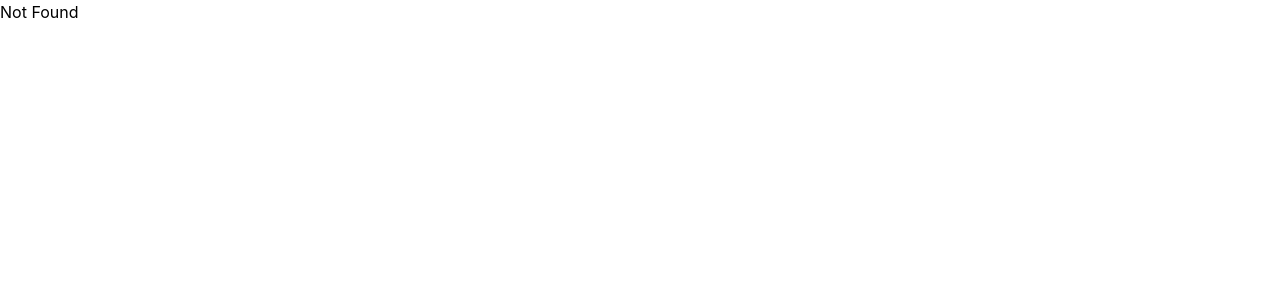
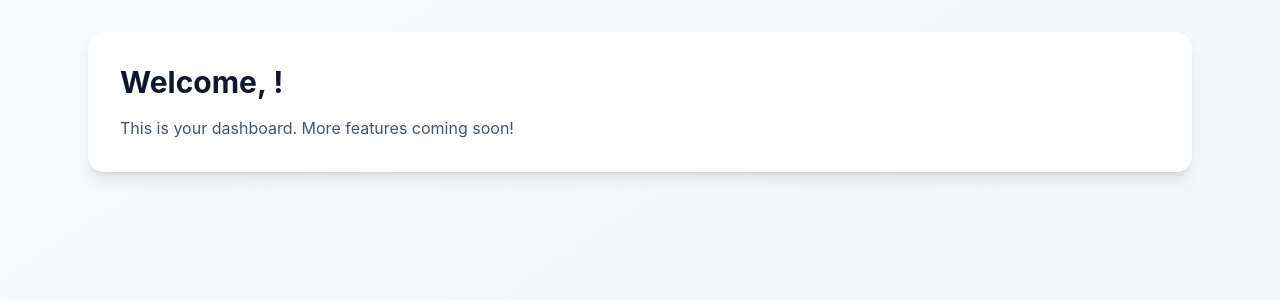
Before and after one commit to Trego-sports/Trego, a React (Vite) app in the folder trego-web/: page /dashboard in a window 1280 px wide. Shown: the top 300 px of the page. Built offline with nearby package versions, Linux system fonts and the light colour scheme.

Commit message:
Initialize auth

```diff
--- a/trego-web/package.json
+++ b/trego-web/package.json
@@ -10,6 +10,8 @@
   },
   "dependencies": {
     "@tailwindcss/vite": "^4.0.6",
+    "@tanstack/react-query": "^5.90.5",
+    "@tanstack/react-query-devtools": "^5.90.2",
     "@tanstack/react-router": "^1.132.0",
     "@tanstack/react-router-devtools": "^1.132.51",
     "@tanstack/router-plugin": "^1.132.0",
--- /dev/null
+++ b/trego-web/src/App.tsx
@@ -0,0 +1,13 @@
+import { useSuspenseQuery } from "@tanstack/react-query";
+import { authQueryOptions } from "./lib/queries/auth";
+import { RouterProvider } from "@tanstack/react-router";
+import { router } from "./router";
+
+function InnerApp() {
+  const { data: auth } = useSuspenseQuery(authQueryOptions);
+  return <RouterProvider router={router} context={{ auth }} />;
+}
+
+export default function App() {
+  return <InnerApp />;
+}
--- /dev/null
+++ b/trego-web/src/lib/queries/auth.ts
@@ -0,0 +1,12 @@
+import { queryOptions } from "@tanstack/react-query";
+
+export interface User {
+  id: string;
+  email: string;
+  username: string;
+}
+
+export const authQueryOptions = queryOptions<User | null>({
+  queryKey: ["auth"],
+  queryFn: async () => null,
+});
--- a/trego-web/src/main.tsx
+++ b/trego-web/src/main.tsx
@@ -1,21 +1,19 @@
 import { StrictMode } from "react";
 import ReactDOM from "react-dom/client";
-import { RouterProvider, createRouter } from "@tanstack/react-router";
-
-// Import the generated route tree
-import { routeTree } from "./routeTree.gen";
 
 import "./styles.css";
 import reportWebVitals from "./reportWebVitals.ts";
+import { QueryClient, QueryClientProvider } from "@tanstack/react-query";
+import type { router } from "./router.ts";
+import App from "./App.tsx";
 
-// Create a new router instance
-const router = createRouter({
-  routeTree,
-  context: {},
-  defaultPreload: "intent",
-  scrollRestoration: true,
-  defaultStructuralSharing: true,
-  defaultPreloadStaleTime: 0,
+const queryClient = new QueryClient({
+  defaultOptions: {
+    queries: {
+      staleTime: 1000 * 60 * 5, // 5 minutes
+      refetchOnWindowFocus: false,
+    },
+  },
 });
 
 // Register the router instance for type safety
@@ -31,7 +29,9 @@ if (rootElement && !rootElement.innerHTML) {
   const root = ReactDOM.createRoot(rootElement);
   root.render(
     <StrictMode>
-      <RouterProvider router={router} />
+      <QueryClientProvider client={queryClient}>
+        <App />
+      </QueryClientProvider>
     </StrictMode>
   );
 }
--- a/trego-web/src/routeTree.gen.ts
+++ b/trego-web/src/routeTree.gen.ts
@@ -10,11 +10,17 @@
 
 import { Route as rootRouteImport } from './routes/__root'
 import { Route as LoginRouteImport } from './routes/login'
+import { Route as DashboardRouteImport } from './routes/dashboard'
 import { Route as IndexRouteImport } from './routes/index'
 
 const LoginRoute = LoginRouteImport.update({
   id: '/login',
   path: '/login',
+  getParentRoute: () => rootRouteImport,
+} as any)
+const DashboardRoute = DashboardRouteImport.update({
+  id: '/dashboard',
+  path: '/dashboard',
   getParentRoute: () => rootRouteImport,
 } as any)
 const IndexRoute = IndexRouteImport.update({
@@ -25,27 +31,31 @@ const IndexRoute = IndexRouteImport.update({
 
 export interface FileRoutesByFullPath {
   '/': typeof IndexRoute
+  '/dashboard': typeof DashboardRoute
   '/login': typeof LoginRoute
 }
 export interface FileRoutesByTo {
   '/': typeof IndexRoute
+  '/dashboard': typeof DashboardRoute
   '/login': typeof LoginRoute
 }
 export interface FileRoutesById {
   __root__: typeof rootRouteImport
   '/': typeof IndexRoute
+  '/dashboard': typeof DashboardRoute
   '/login': typeof LoginRoute
 }
 export interface FileRouteTypes {
   fileRoutesByFullPath: FileRoutesByFullPath
-  fullPaths: '/' | '/login'
+  fullPaths: '/' | '/dashboard' | '/login'
   fileRoutesByTo: FileRoutesByTo
-  to: '/' | '/login'
-  id: '__root__' | '/' | '/login'
+  to: '/' | '/dashboard' | '/login'
+  id: '__root__' | '/' | '/dashboard' | '/login'
   fileRoutesById: FileRoutesById
 }
 export interface RootRouteChildren {
   IndexRoute: typeof IndexRoute
+  DashboardRoute: typeof DashboardRoute
   LoginRoute: typeof LoginRoute
 }
 
@@ -56,6 +66,13 @@ declare module '@tanstack/react-router' {
       path: '/login'
       fullPath: '/login'
       preLoaderRoute: typeof LoginRouteImport
+      parentRoute: typeof rootRouteImport
+    }
+    '/dashboard': {
+      id: '/dashboard'
+      path: '/dashboard'
+      fullPath: '/dashboard'
+      preLoaderRoute: typeof DashboardRouteImport
       parentRoute: typeof rootRouteImport
     }
     '/': {
@@ -70,6 +87,7 @@ declare module '@tanstack/react-router' {
 
 const rootRouteChildren: RootRouteChildren = {
   IndexRoute: IndexRoute,
+  DashboardRoute: DashboardRoute,
   LoginRoute: LoginRoute,
 }
 export const routeTree = rootRouteImport
--- /dev/null
+++ b/trego-web/src/router.ts
@@ -0,0 +1,15 @@
+import { createRouter } from "@tanstack/react-router";
+import { routeTree } from "./routeTree.gen";
+
+// Create a new router instance
+export const router = createRouter({
+  routeTree,
+  context: {
+    // auth will be passed down by the App component
+    auth: undefined!,
+  },
+  defaultPreload: "intent",
+  scrollRestoration: true,
+  defaultStructuralSharing: true,
+  defaultPreloadStaleTime: 0,
+});
--- a/trego-web/src/routes/__root.tsx
+++ b/trego-web/src/routes/__root.tsx
@@ -1,7 +1,12 @@
-import { Outlet, createRootRoute } from "@tanstack/react-router";
+import type { User } from "@/lib/queries/auth";
+import { Outlet, createRootRouteWithContext } from "@tanstack/react-router";
 import { TanStackRouterDevtools } from "@tanstack/react-router-devtools";
 
-export const Route = createRootRoute({
+interface MyRouterContext {
+  auth: User | null;
+}
+
+export const Route = createRootRouteWithContext<MyRouterContext>()({
   component: () => (
     <>
       <Outlet />
--- /dev/null
+++ b/trego-web/src/routes/dashboard.tsx
@@ -0,0 +1,27 @@
+import { authQueryOptions } from "@/lib/queries/auth";
+import { useSuspenseQuery } from "@tanstack/react-query";
+import { createFileRoute } from "@tanstack/react-router";
+
+export const Route = createFileRoute("/dashboard")({
+  beforeLoad: async ({ context }) => {},
+  component: DashboardPage,
+});
+
+function DashboardPage() {
+  const { data: auth } = useSuspenseQuery(authQueryOptions);
+
+  return (
+    <div className="min-h-screen bg-gradient-to-br from-slate-50 to-slate-100">
+      <div className="max-w-6xl mx-auto px-6 py-8">
+        <div className="bg-white rounded-2xl shadow-lg p-8">
+          <h1 className="text-3xl font-bold text-slate-900 mb-4">
+            Welcome, {auth?.username}!
+          </h1>
+          <p className="text-slate-600">
+            This is your dashboard. More features coming soon!
+          </p>
+        </div>
+      </div>
+    </div>
+  );
+}
```
Also changed, not shown: 1 other file (tests, documents, lock files or other folders).
